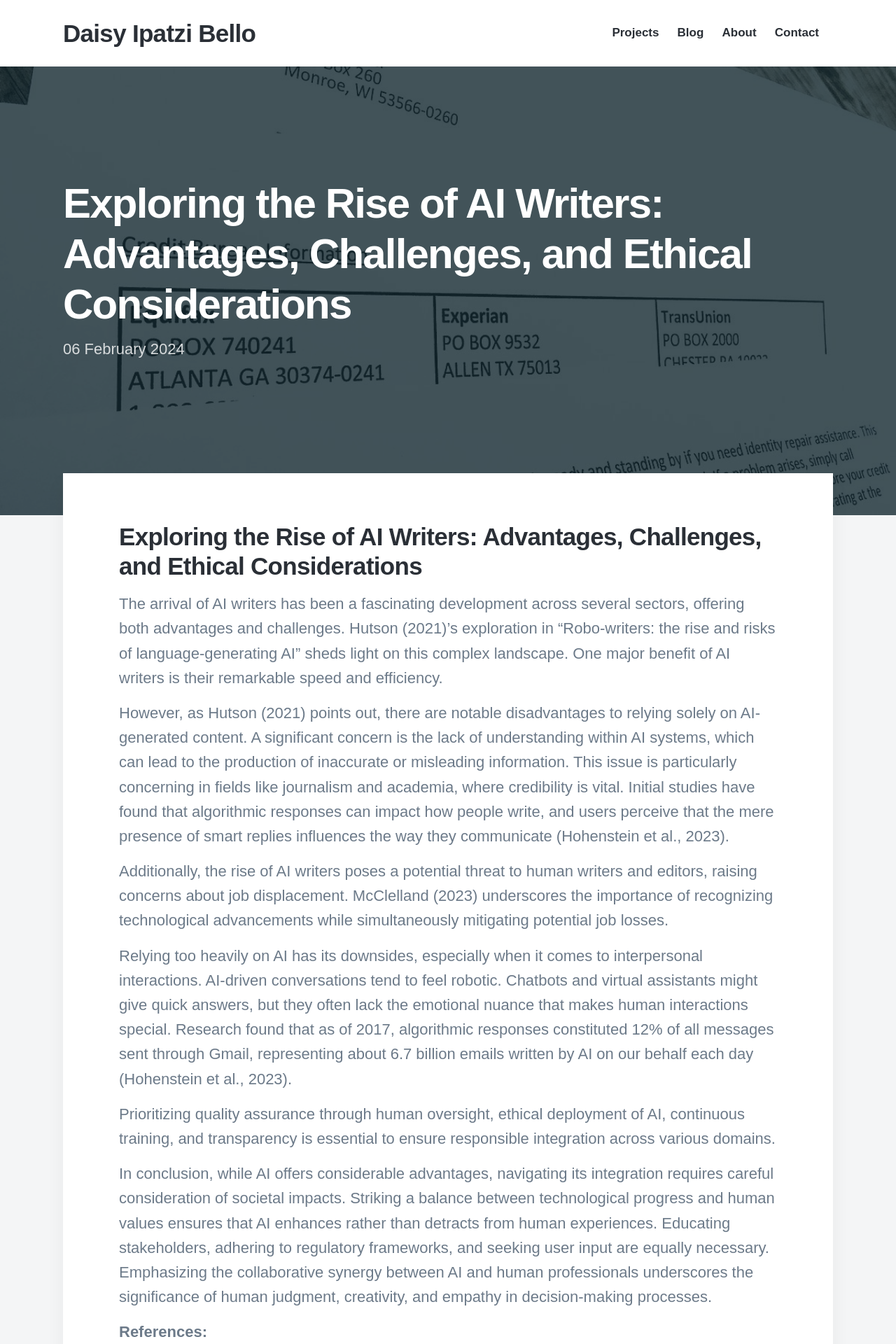
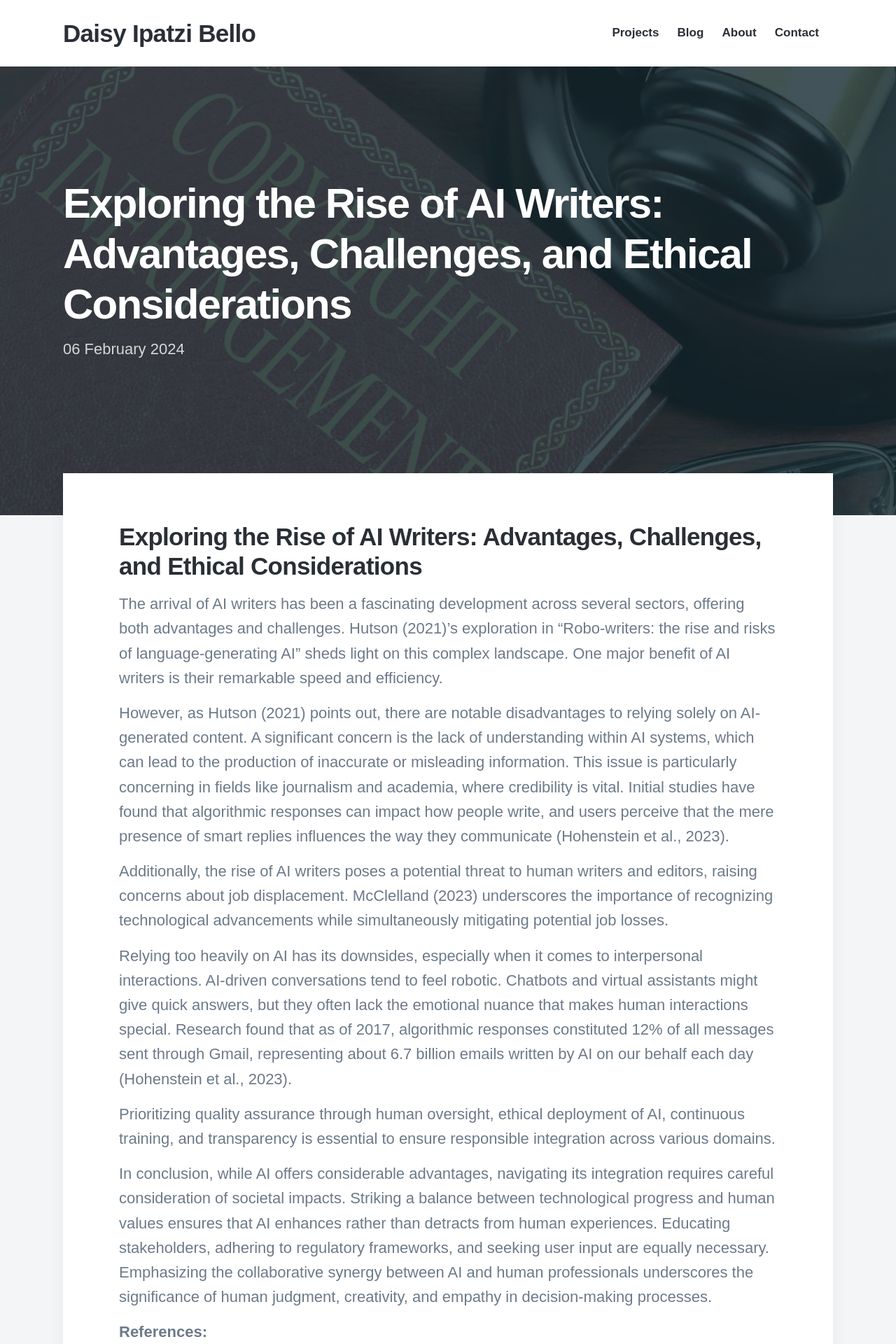
Before and after one commit to DaisyIpatzi/daisyipatzi.github.io, a Jekyll site: the page built from _posts/2024-02-06-summary-post2-moduleML.md, in a window 1280 px wide. Shown: the top 1920 px of the page at 70% size. Built offline with Jekyll 4.4.1, drawn with Linux system fonts in a browser that asks for light colours; nearby versions of some CDN libraries; some web fonts are replaced.

Commit message:
Update 2024-02-06-summary-post2-moduleML.md

```diff
--- a/_posts/2024-02-06-summary-post2-moduleML.md
+++ b/_posts/2024-02-06-summary-post2-moduleML.md
@@ -2,7 +2,7 @@
 title: 'Exploring the Rise of AI Writers: Advantages, Challenges, and Ethical Considerations'
 date: 2024-02-06 00:00:00
 description: 'Essay: Summary Post 2 | Machine Learning Module'
-featured_image: 'images/demo/equifax.jpg'
+featured_image: 'images/demo/AI-Writters.jpg'
 ---
 
 ## Exploring the Rise of AI Writers: Advantages, Challenges, and Ethical Considerations
```
